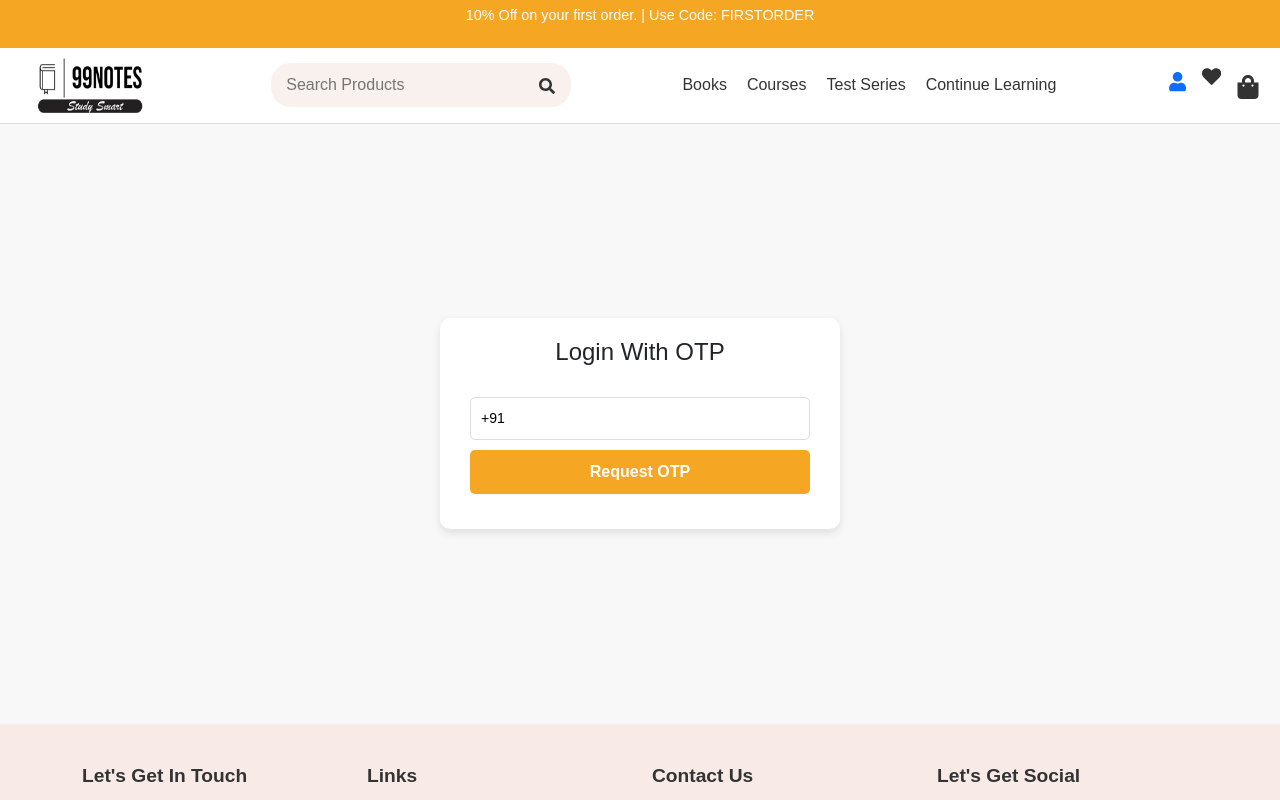
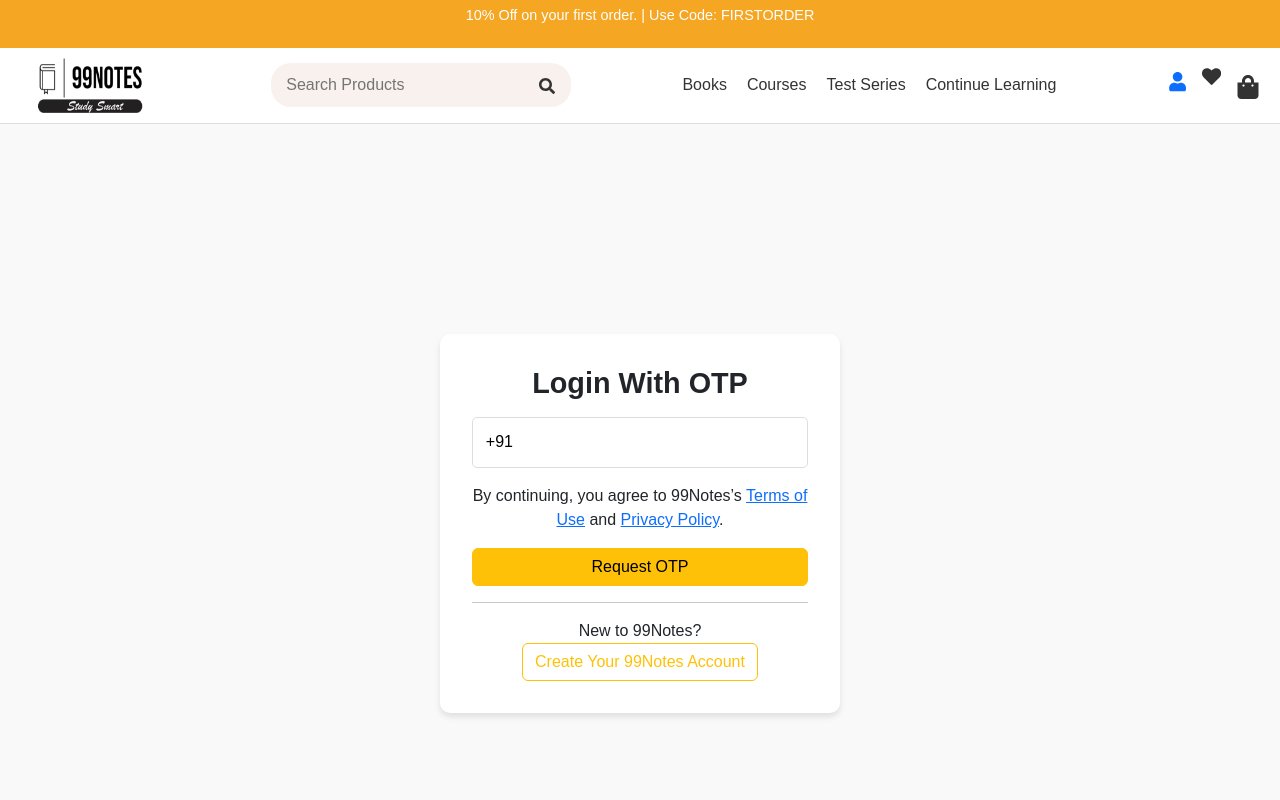
Before and after one commit to Ajaydelhioo7/Ecommerce_react_with_bootstrap, a React (Create React App) app: page /login in a window 1280 px wide. Shown: the top 800 px of the page. Built offline with nearby package versions, Linux system fonts and the light colour scheme; no server answers; a web font is replaced by a local one.

Commit message:
changes on the login page as well authentication

```diff
--- a/src/components/common/Login/Login.css
+++ b/src/components/common/Login/Login.css
@@ -1,72 +1,82 @@
-.login-container {
+.login-container-custom {
   display: flex;
   justify-content: center;
   align-items: center;
-  height: 75vh;
-  background-color: #f8f8f8;
+  height: 100vh;
+  background-color: #f9f9f9;
 }
 
-.login-box {
-  width: 400px;
-  padding: 20px 30px;
-  background: #fff;
+.login-box-custom {
+  background: white;
+  padding: 2rem;
   border-radius: 10px;
-  box-shadow: 0px 4px 10px rgba(0, 0, 0, 0.1);
+  box-shadow: 0 4px 6px rgba(0, 0, 0, 0.1);
+  max-width: 400px;
   text-align: center;
 }
 
-.login-box h2 {
-  font-size: 24px;
-  margin-bottom: 20px;
+.login-title {
+  font-size: 1.8rem;
+  margin-bottom: 1rem;
+  font-weight: bold;
 }
 
-.login-box form {
-  margin-bottom: 15px;
+.login-info {
+  font-size: 0.9rem;
+  color: #555;
+  margin-bottom: 1rem;
 }
 
-.login-box input {
+.change-link {
+  color: #f0ad4e;
+  cursor: pointer;
+}
+
+.otp-label {
+  font-size: 0.9rem;
+  text-align: left;
+  display: block;
+  margin-bottom: 0.5rem;
+}
+
+.login-input {
   width: 100%;
-  padding: 10px;
-  margin: 10px 0;
+  padding: 0.8rem;
+  margin-bottom: 1rem;
   border: 1px solid #ddd;
   border-radius: 5px;
-  font-size: 14px;
+  font-size: 1rem;
 }
 
-.login-box p {
-  font-size: 12px;
-  color: #666;
-  margin-bottom: 20px;
+.login-input:focus {
+  outline: none;
+  border-color: #f0ad4e;
 }
 
-.login-box p a {
-  color: #000;
-  text-decoration: underline;
+.resend-section {
+  font-size: 0.9rem;
+  color: #555;
+  margin-bottom: 1rem;
 }
 
-.login-box .btn-warning {
-  width: 100%;
-  background-color: #f5a623;
-  border: none;
-  padding: 10px 15px;
-  color: #fff;
-  font-weight: bold;
+.resend-link {
+  color: #f0ad4e;
   cursor: pointer;
-  border-radius: 5px;
 }
 
-.login-box .btn-outline-warning {
-  background-color: transparent;
-  border: 1px solid #f5a623;
-  color: #f5a623;
-  padding: 10px 15px;
+.resend-timer {
+  color: #999;
+}
+
+.login-button {
+  width: 100%;
+  padding: 0.8rem;
+  font-size: 1rem;
   border-radius: 5px;
   font-weight: bold;
-  cursor: pointer;
-  width: 100%;
 }
 
-.register-section {
-  text-align: center;
-  margin-top: 10px;
+.login-error-message {
+  color: red;
+  margin-bottom: 1rem;
 }
--- a/src/components/common/Login/Login.js
+++ b/src/components/common/Login/Login.js
@@ -9,6 +9,7 @@
   const [otp, setOtp] = useState("");
   const [step, setStep] = useState(1);
   const [errorMessage, setErrorMessage] = useState("");
+  const [timer, setTimer] = useState(60); // Timer state for resend OTP
   const { authData, login } = useAuth(); // Access auth context
   const navigate = useNavigate();
 
@@ -19,6 +20,16 @@
     }
   }, [authData, navigate]);
 
+  // Countdown for OTP resend timer
+  useEffect(() => {
+    if (step === 2 && timer > 0) {
+      const interval = setInterval(() => {
+        setTimer((prevTimer) => prevTimer - 1);
+      }, 1000);
+      return () => clearInterval(interval); // Cleanup interval
+    }
+  }, [step, timer]);
+
   const sendOtp = async () => {
     try {
       await axiosInstance.post("/api/auth/send-otp", phoneNumber, {
@@ -26,6 +37,7 @@
       });
       alert("OTP sent!");
       setStep(2);
+      setTimer(60); // Reset the timer
     } catch (error) {
       setErrorMessage("Failed to send OTP. Please try again.");
     }
@@ -52,13 +64,26 @@
     }
   };
 
+  const handlePhoneNumberChange = (e) => {
+    const input = e.target.value;
+
+    // Ensure the value always starts with "+91"
+    if (!input.startsWith("+91")) {
+      return;
+    }
+
+    // Allow only numeric characters after "+91"
+    const sanitizedInput = input.replace(/[^\d+]/g, "");
+    setPhoneNumber(sanitizedInput);
+  };
+
   return (
-    <div className="login-container">
-      <div className="login-box">
-        {errorMessage && <p className="error-message">{errorMessage}</p>}
+    <div className="login-container-custom">
+      <div className="login-box-custom">
+        {errorMessage && <p className="login-error-message">{errorMessage}</p>}
         {step === 1 && (
           <>
-            <h2>Login With OTP</h2>
+            <h2 className="login-title">Login With OTP</h2>
             <form
               onSubmit={(e) => {
                 e.preventDefault();
@@ -67,34 +92,86 @@
             >
               <input
                 type="text"
-                placeholder="Enter Mobile Number"
+                className="login-input"
+                placeholder="Enter Email / Mobile Number"
                 value={phoneNumber}
-                onChange={(e) => setPhoneNumber(e.target.value)}
+                onChange={handlePhoneNumberChange}
                 required
               />
-              <button type="submit" className="btn btn-warning">
+              <p className="login-terms">
+                By continuing, you agree to 99Notes’s{" "}
+                <a href="/terms" target="_blank" rel="noopener noreferrer">
+                  Terms of Use
+                </a>{" "}
+                and{" "}
+                <a href="/privacy" target="_blank" rel="noopener noreferrer">
+                  Privacy Policy
+                </a>
+                .
+              </p>
+              <button type="submit" className="btn btn-warning login-button">
                 Request OTP
               </button>
             </form>
+            <div className="login-register-section">
+              <hr className="login-divider" />
+              <span className="login-register-text">New to 99Notes?</span>
+              <button
+                onClick={() => navigate("/register")}
+                className="btn btn-outline-warning login-register-button"
+              >
+                Create Your 99Notes Account
+              </button>
+            </div>
           </>
         )}
         {step === 2 && (
           <>
-            <h2>Enter OTP</h2>
+            <h2 className="login-title">Verify Mobile Number</h2>
+            <p className="login-info">
+              A text with a One Time Password (OTP) has been sent to your mobile
+              number: <strong>{phoneNumber.slice(3)}</strong>{" "}
+              <span
+                className="change-link"
+                onClick={() => setStep(1)} // Go back to phone number input
+              >
+                Change
+              </span>
+            </p>
             <form
               onSubmit={(e) => {
                 e.preventDefault();
                 verifyOtp();
               }}
             >
+              <label htmlFor="otp" className="otp-label">
+                Enter OTP:
+              </label>
               <input
                 type="text"
+                id="otp"
+                className="login-input"
                 placeholder="Enter OTP"
                 value={otp}
                 onChange={(e) => setOtp(e.target.value)}
                 required
               />
-              <button type="submit" className="btn btn-warning">
+              <div className="resend-section">
+                {timer > 0 ? (
+                  <span className="resend-timer">Resend OTP in {timer}s</span>
+                ) : (
+                  <span
+                    className="resend-link"
+                    onClick={sendOtp} // Resend OTP when clicked
+                  >
+                    Resend OTP
+                  </span>
+                )}
+              </div>
+              <button
+                type="submit"
+                className="btn btn-warning login-button login-otp-button"
+              >
                 Verify OTP
               </button>
             </form>
--- a/src/services/axiosInstance.js
+++ b/src/services/axiosInstance.js
@@ -1,71 +1,79 @@
 import axios from "axios";
 
 // Creating common Axios Instance
+const axiosInstance = axios.create({
+  baseURL: "http://localhost:8080", // Base URL for API
+  timeout: 10000, // Timeout for requests
+  withCredentials: true, // Include cookies for session handling
+});
 
-const axiosInstance = axios.create({
-  baseURL: "http://localhost:8080",
-  timeout: 10000,
-});
+// Flag to track if redirection has occurred
+let hasRedirected = false;
 
 axiosInstance.interceptors.request.use(
   (config) => {
-    return config;
+    return config; // Allow request to proceed
   },
   (error) => {
     console.error("Request error occurred:", error.message);
-    return Promise.reject(error); // I am Rejecting the promise so the error can propagate
+    return Promise.reject(error); // Propagate the error
   }
 );
 
 axiosInstance.interceptors.response.use(
   (response) => {
-    return response;
+    return response; // Return successful response
   },
   (error) => {
     if (error.response) {
       const status = error.response.status;
 
+      // Handle authentication errors only for specific routes
+      const authRequiredRoutes = [
+        "/users/currentUser",
+        "/checkout",
+        "/account",
+      ];
+      const isAuthRequired = authRequiredRoutes.some((route) =>
+        error.config.url.includes(route)
+      );
+
+      if (isAuthRequired && !hasRedirected) {
         if (status === 401) {
-        // Unauthorized: Token might be expired or invalid
+          // Unauthorized: Redirect to login
           console.error("Unauthorized access. Redirecting to login...");
-        localStorage.removeItem("jwtToken");
-        window.location.href = "/login";
+          hasRedirected = true;
+          window.location.href = "/login"; // Redirect to login page
         } else if (status === 403) {
-        // Forbidden: User does not have permission for this action
+          // Forbidden: Insufficient permissions
           console.error(
             "Access forbidden. You do not have the required permissions."
           );
-        alert("You are not authorized to perform this action.");
+        }
       } else if (status >= 400 && status < 500) {
-        // Other Client Errors (400–499)
+        // Log client-side errors for debugging
         console.error(
           `Client error: ${status} - ${
             error.response.data.message || "Unknown error"
           }`
         );
-        alert(error.response.data.message || "A client-side error occurred.");
       } else if (status >= 500) {
-        // Server Errors
+        // Log server-side errors for debugging
         console.error(
           `Server error: ${status} - ${
             error.response.data.message || "Unknown error"
           }`
         );
-        alert("A server error occurred. Please try again later.");
       }
     } else if (error.request) {
-      console.error(
-        "No response received from the server. Please check your network."
-      );
-      alert(
-        "A network error occurred. Please check your connection and try again."
-      );
+      // No response from the server
+      console.error("No response received from the server.");
     } else {
+      // Unexpected error
       console.error("Unexpected error:", error.message);
-      alert("An unexpected error occurred. Please try again.");
     }
 
-    return Promise.reject(error);
+    return Promise.reject(error); // Propagate the error
   }
 );
 
```
Also changed, not shown: src/components/ProtectedRoute/ProtectedRoute.js (deleted, +0 -17 lines), src/components/common/ProtectedRoute/ProtectedRoute.js (deleted, +0 -15 lines), src/App.js (indentation only). Lines whose indentation alone changed are shown as unchanged.
